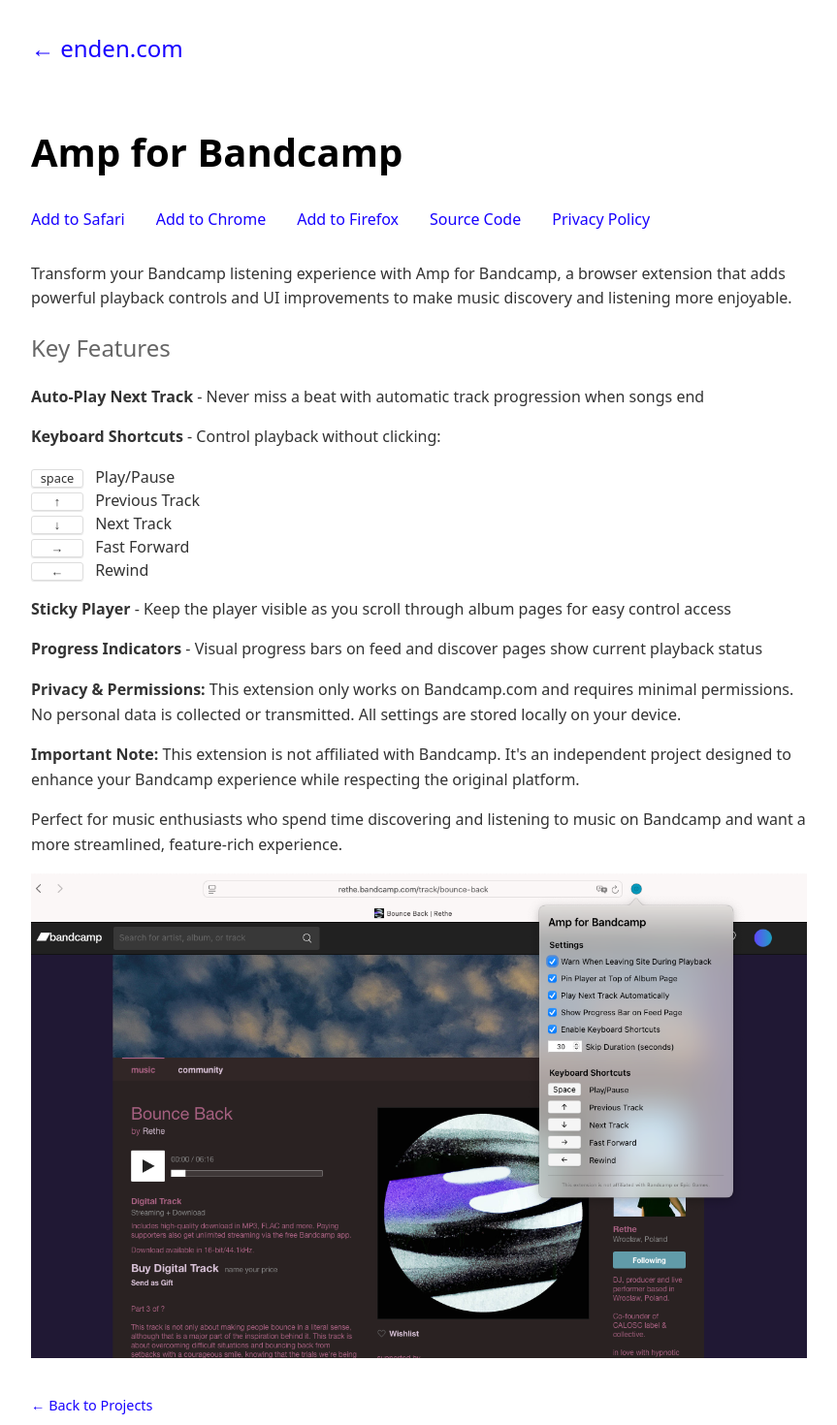
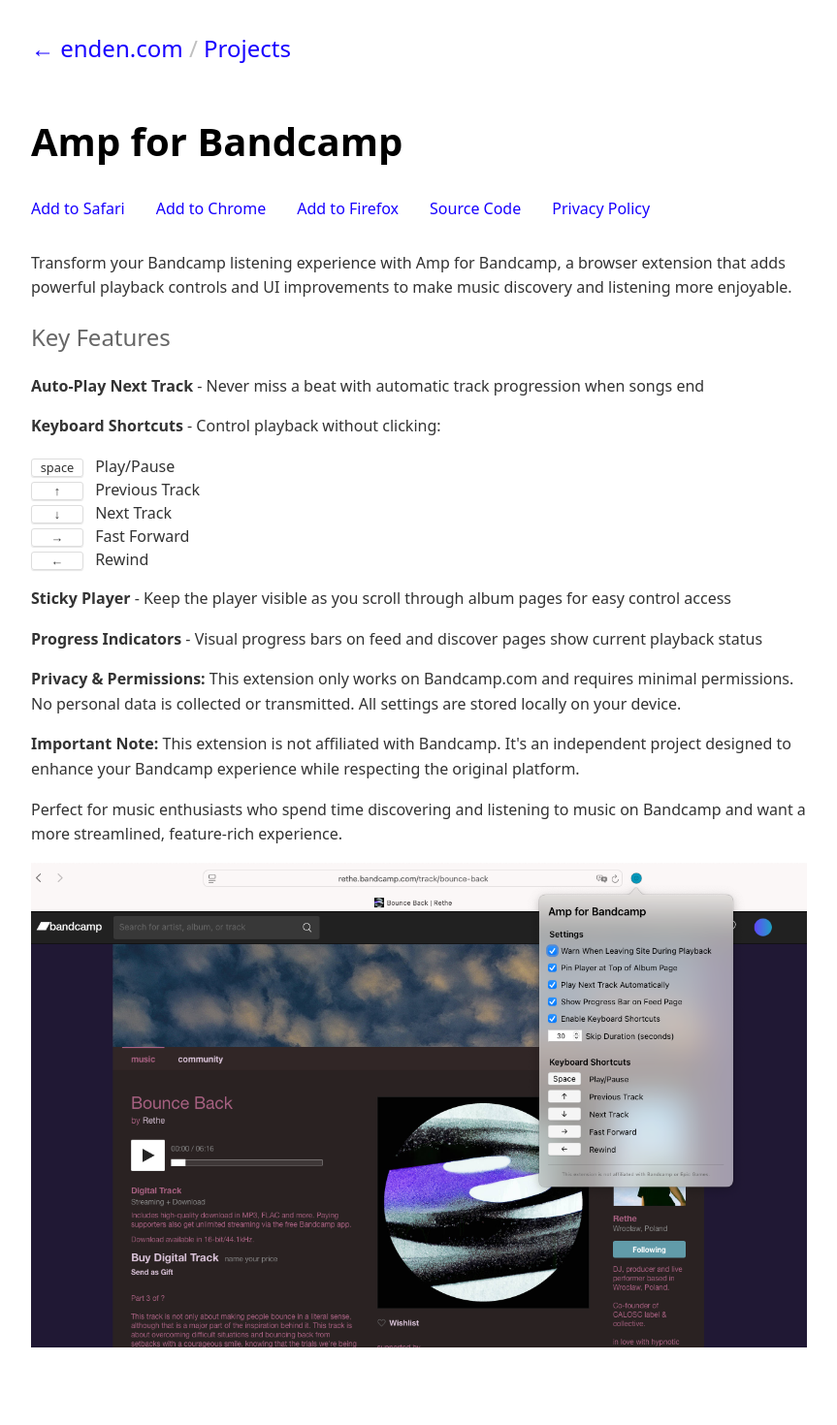
Before and after one commit to rafalenden/enden-site, a Next.js app: page /projects/amp-for-bandcamp in a window 1280 px wide. Shown: the top 1470 px of the page at 97% size, without its empty margins (208-1071 px from the left). Built offline with nearby package versions, Linux system fonts and the light colour scheme.

Commit message:
Refactor layout components and implement breadcrumbs

```diff
--- a/src/app/globals.css
+++ b/src/app/globals.css
@@ -4,6 +4,7 @@
   --primary-color: #1802ff;
   --text-color: #333;
   --text-color-light: #666;
+  --text-color-silver: silver;
   --text-color-dark: #000;
   --border-color: rgba(0, 0, 0, 0.1);
   --kbd-border: #ddd;
@@ -33,10 +34,11 @@
 @media (prefers-color-scheme: dark) {
   :root {
     --background-color: #121522;
-    --primary-color: #456bba;
+    --primary-color: #5580d1;
     --text-color: #abb2c1;
     --text-color-light: #ccced5;
     --text-color-dark: #ffffff;
+    --text-color-silver: #273b65;
     --border-color: rgba(0, 0, 0, 0.1);
     --kbd-border: #ddd;
   }
@@ -89,7 +91,7 @@
 }
 
 b, strong {
-  font-weight: 600;
+  font-weight: 550;
 }
 
 /* Links */
@@ -116,13 +118,6 @@
 
 a:hover::after {
   transform: scaleX(1);
-}
-
-.back-link {
-  display: inline-block;
-  margin-bottom: var(--spacing-sm);
-  margin-top: var(--spacing-lg);
-  font-size: var(--font-size-sm);
 }
 
 .home-links, .links, .footer-links {
@@ -158,18 +153,16 @@
 
 /* Layout */
 
-.site-title-wrapper {
-  padding: var(--spacing-lg);
-  padding-bottom: 0;
+.breadcrumbs {
+  margin-bottom: var(--spacing-xl);
 }
 
-.site-title-content {
-  max-width: 800px;
-  margin: 0 auto;
+.breadcrumb, .breadcrumb-separator {
+  font-size: var(--font-size-xl);
 }
 
-.site-title {
-  font-size: var(--font-size-xl);
+.breadcrumb-separator {
+  color: var(--text-color-silver);
 }
 
 .home-page {
--- a/src/app/layout.tsx
+++ b/src/app/layout.tsx
@@ -1,12 +1,14 @@
-import type { Metadata } from 'next';
+import { Metadata } from "next";
 import Link from 'next/link';
-import SiteTitle from '@/components/SiteTitle';
 
 import './globals.css';
 
 export const metadata: Metadata = {
-  title: 'enden.com —︎ Rafal Enden',
-  description: 'enden.com  —︎︎ Rafal Enden',
+  title: {
+    template: '%s – enden.com',
+    default: 'Rafal Enden – enden.com',
+  },
+  description: 'IT consulting and bespoke software development.',
   icons: {
     icon: '/favicon.png',
     shortcut: '/favicon.png',
@@ -24,8 +26,6 @@
         <link rel="shortcut icon" type="image/png" href="/favicon.png" />
       </head>
       <body>
-        <SiteTitle />
-
         {children}
 
         <footer className="footer">
--- a/src/app/projects/amp-for-bandcamp/page.tsx
+++ b/src/app/projects/amp-for-bandcamp/page.tsx
@@ -1,18 +1,29 @@
+import { Metadata } from "next";
 import Link from 'next/link';
 import Image from "next/image";
-import type { Metadata } from "next";
+import type { Breadcrumb } from "@/types";
+import Breadcrumbs from "@/components/Breadcrumbs";
 
 const pageTitle = 'Amp for Bandcamp';
 
 export const metadata: Metadata = {
-  title: `${pageTitle} — enden.com`,
-  description: `${pageTitle} — enden.com`,
+  title: pageTitle,
+  description: 'Browser extension that amplifies Bandcamp functionality with shortcuts, playback controls and UI improvements.',
 };
+
+const breadcrumbs: Breadcrumb[] = [
+  {
+    title: 'Projects',
+    href: '/projects',
+  }
+];
 
 export default function Projects() {
   return (
     <main className="narrow-page">
       <div className="narrow-content">
+        <Breadcrumbs breadcrumbs={breadcrumbs} />
+
         <h1>{pageTitle}</h1>
 
         <div className="links">
@@ -53,8 +64,6 @@
           streamlined, feature-rich experience.</p>
 
         <Image src="/projects/amp-for-bandcamp/screenshot-1.png" alt="Screenshot 1" width="800" height="500"/>
-
-        <Link href="/projects" className="back-link">← Back to Projects</Link>
       </div>
     </main>
   );
--- /dev/null
+++ b/src/components/Breadcrumbs.tsx
@@ -0,0 +1,16 @@
+import Link from 'next/link';
+import { Breadcrumb } from "@/types";
+
+export default function Breadcrumbs({ breadcrumbs }: { breadcrumbs: Breadcrumb[] }) {
+  return (
+    <nav className="breadcrumbs">
+      <Link className="breadcrumb" href="/" aria-label="Back to home">← enden.com</Link>
+      {breadcrumbs.map((crumb) => (
+        <span key={crumb.href}>
+          <span className="breadcrumb-separator"> / </span>
+          <Link  className="breadcrumb" href={crumb.href}>{crumb.title}</Link>
+        </span>
+      ))}
+    </nav>
+  );
+}
--- a/src/components/SiteTitle.tsx
+++ /dev/null
@@ -1,21 +0,0 @@
-'use client';
-
-import Link from 'next/link';
-import { usePathname } from 'next/navigation';
-
-export default function SiteTitle() {
-  const pathname = usePathname();
-
-  // Don't show on homepage
-  if (pathname === '/') {
-    return null;
-  }
-
-  return (
-    <div className="site-title-wrapper">
-      <div className="site-title-content">
-        <Link className="site-title" href="/" aria-label="Back to home">← enden.com</Link>
-      </div>
-    </div>
-  );
-}
--- /dev/null
+++ b/src/types.ts
@@ -0,0 +1,4 @@
+export interface Breadcrumb {
+  title: string;
+  href: string;
+}
```
Also changed, not shown: src/app/privacy-policy/page.tsx (+4 -9 lines), src/app/projects/amp-for-bandcamp/privacy-policy/page.tsx (+17 -12 lines), src/app/projects/page.tsx (+6 -10 lines), src/app/terms-of-service/page.tsx (+4 -8 lines), src/components/NarrowPage.tsx (added, +20 -0 lines).
